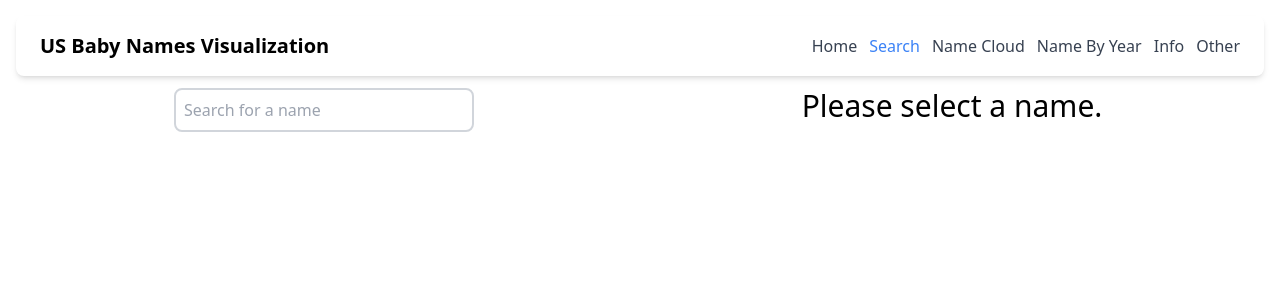
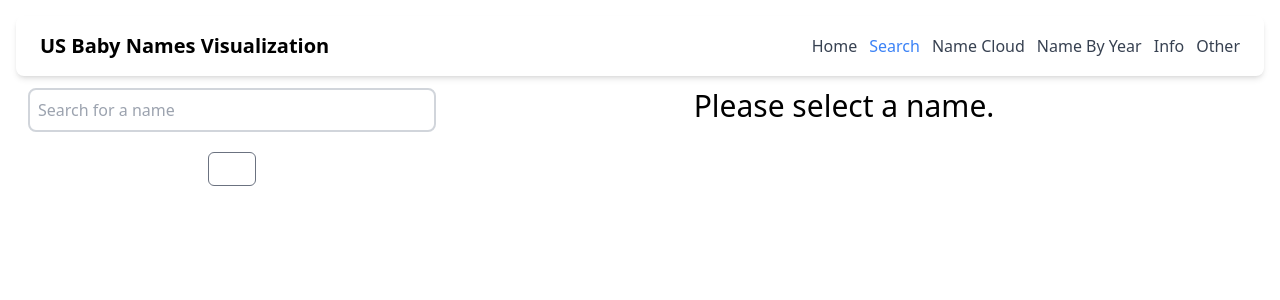
Before and after one commit to lukakuterovac/data-visualization-project, a React (Vite) app in the folder app/: page /search in a window 1280 px wide. Shown: the top 300 px of the page. Built offline with nearby package versions, Linux system fonts and the light colour scheme.

Commit message:
Update NameSearch UI

```diff
--- a/app/src/pages/NameSearch.jsx
+++ b/app/src/pages/NameSearch.jsx
@@ -6,11 +6,10 @@ import * as d3 from "d3";
 const NameSearch = () => {
   const [name, setName] = useState("");
   const [data, setData] = useState({});
-  const [secondData, setSecondData] = useState({});
   const [selectedName, setSelectedName] = useState("");
-  const [secondSelectedName, setSecondSelectedName] = useState("");
   const [searchResults, setSearchResults] = useState([]);
   const [currentPage, setCurrentPage] = useState(1);
+
   const resultsPerPage = 10;
 
   useEffect(() => {
@@ -36,25 +35,8 @@ const NameSearch = () => {
   };
 
   const handleNameClick = (name, data) => {
-    if (name === selectedName) {
-      setSelectedName("");
-      setData({});
-      return;
-    }
-    if (name === secondSelectedName) {
-      setSecondSelectedName("");
-      setSecondData({});
-      return;
-    }
-
-    if (selectedName) {
-      setSecondSelectedName(name);
-      setSecondData(data);
-      return;
-    } else {
     setSelectedName(name);
     setData(data);
-    }
   };
 
   const indexOfLastResult = currentPage * resultsPerPage;
@@ -64,32 +46,53 @@ const NameSearch = () => {
     indexOfLastResult
   );
 
+  const totalPages = Math.ceil(searchResults.length / resultsPerPage);
+
   const paginate = (pageNumber) => setCurrentPage(pageNumber);
 
+  const getPaginationRange = () => {
+    const totalVisiblePages = 5;
+    const halfVisiblePages = Math.floor(totalVisiblePages / 2);
+    let start = Math.max(1, currentPage - halfVisiblePages);
+    let end = Math.min(totalPages, currentPage + halfVisiblePages);
+
+    if (end - start < totalVisiblePages - 1) {
+      start = Math.max(1, end - totalVisiblePages + 1);
+    }
+
+    if (end - start < totalVisiblePages - 1) {
+      end = Math.min(totalPages, start + totalVisiblePages - 1);
+    }
+
+    return Array.from({ length: end - start + 1 }, (_, i) => start + i);
+  };
+
+  const paginationRange = getPaginationRange();
+
   return (
-    <div className="flex my-3">
-      <div className="w-1/2 flex flex-col items-center">
-        <div className="flex items-center">
+    <div className="flex m-3">
+      <div className="w-1/3 flex flex-col items-center">
+        <div className="flex items-center w-full">
           <input
             type="text"
-            className="border-2 border-gray-300 rounded-lg p-2 mr-2 w-[300px]"
+            className="border-2 border-gray-300 rounded-lg p-2 w-full"
             placeholder="Search for a name"
             value={name}
             onChange={(e) => handleUpdate(e.target.value)}
           />
         </div>
-        <div>
+        <div className="w-full">
           {/* Render the current page of search results */}
           {currentResults.map(({ name, data }) => (
-            <div key={name}>
+            <div key={name} className="w-full">
               <div
                 onClick={() => {
                   handleNameClick(name, data);
                 }}
-                className={`cursor-pointer bg-gray-200 p-2 rounded-lg my-2 w-[300px] text-center ${
-                  selectedName === name || secondSelectedName === name
+                className={`cursor-pointer p-2 rounded-lg my-2 w-full text-center ${
+                  selectedName === name
                     ? "bg-green-500 text-white"
-                    : ""
+                    : "bg-gray-200"
                 }`}
               >
                 {name}
@@ -98,34 +101,61 @@ const NameSearch = () => {
           ))}
         </div>
         {/* Pagination controls */}
-        <div className="flex mt-4">
-          {searchResults.length > resultsPerPage && (
+        <div className="flex mt-4 space-x-1 w-full justify-center">
+          {currentPage > 1 && (
+            <>
+              <button onClick={() => paginate(1)} className="px-2 py-1 text-sm">
+                First
+              </button>
               <button
                 onClick={() => paginate(currentPage - 1)}
-              disabled={currentPage === 1}
-              className="mr-2 px-4 py-2 bg-gray-200 rounded-lg"
+                className="px-2 py-1 text-sm"
               >
                 Previous
               </button>
+            </>
           )}
-          {searchResults.length > resultsPerPage && (
+          {paginationRange.map((number) => (
+            <button
+              key={number}
+              onClick={() => paginate(number)}
+              className={`${
+                currentPage === number ? "text-blue-500" : "text-gray-200"
+              } text-sm`}
+            >
+              {number}
+            </button>
+          ))}
+          <input
+            type="text"
+            className="w-12 p-1 m-1 border border-gray-500 rounded-md"
+            onChange={(e) => {
+              const pageNumber = parseInt(e.target.value);
+              if (pageNumber >= 1 && pageNumber <= totalPages) {
+                paginate(pageNumber);
+              }
+            }}
+          />
+          {currentPage < totalPages && (
+            <>
               <button
                 onClick={() => paginate(currentPage + 1)}
-              disabled={indexOfLastResult >= searchResults.length}
-              className="px-4 py-2 bg-gray-200 rounded-lg"
+                className="px-2 py-1 text-sm"
               >
                 Next
               </button>
+              <button
+                onClick={() => paginate(totalPages)}
+                className="px-2 py-1 text-sm"
+              >
+                Last
+              </button>
+            </>
           )}
         </div>
       </div>
-      <div className="w-1/2 flex flex-col items-center">
-        <Info
-          name={selectedName}
-          data={data}
-          secondName={secondSelectedName}
-          secondData={secondData}
-        />
+      <div className="w-2/3 flex flex-col items-center">
+        <Info name={selectedName} data={data} />
       </div>
     </div>
   );
@@ -133,8 +163,18 @@ const NameSearch = () => {
 
 export default NameSearch;
 
-const Info = ({ name, data, secondName, secondData }) => {
-  const [selectedGender, setSelectedGender] = useState("M");
+const Info = ({ name, data }) => {
+  const [selectedGender, setSelectedGender] = useState("");
+
+  useEffect(() => {
+    if (data) {
+      if (data["M"]) {
+        setSelectedGender("M");
+      } else if (data["F"]) {
+        setSelectedGender("F");
+      }
+    }
+  }, [data]);
 
   if (!data || Object.keys(data).length === 0) {
     return <div className="text-3xl">Please select a name.</div>;
@@ -149,8 +189,8 @@ const Info = ({ name, data, secondName, secondData }) => {
       <div className="flex gap-3">
         {maleData && (
           <div
-            className={`cursor-pointer bg-gray-200 p-2 rounded-lg my-2 w-[100px] text-center ${
-              selectedGender === "M" ? "bg-blue-500 text-white" : ""
+            className={`cursor-pointer p-2 rounded-lg my-2 w-[100px] text-center ${
+              selectedGender === "M" ? "bg-blue-500 text-white" : "bg-gray-200"
             }`}
             onClick={() => {
               setSelectedGender("M");
@@ -161,8 +201,8 @@ const Info = ({ name, data, secondName, secondData }) => {
         )}
         {femaleData && (
           <div
-            className={`cursor-pointer bg-gray-200 p-2 rounded-lg my-2 w-[100px] text-center ${
-              selectedGender === "F" ? "bg-pink-300 text-white" : ""
+            className={`cursor-pointer p-2 rounded-lg my-2 w-[100px] text-center ${
+              selectedGender === "F" ? "bg-pink-300 text-white" : "bg-gray-200"
             }`}
             onClick={() => {
               setSelectedGender("F");
@@ -231,7 +271,7 @@ const NameGraph = ({ name, gender }) => {
 
     const g = svg
       .append("g")
-      .attr("transform", `translate(${margin.left + 15},${margin.top})`);
+      .attr("transform", `translate(${margin.left + 30},${margin.top})`);
 
     g.selectAll(".bar")
       .data(dataByGender)
@@ -245,17 +285,24 @@ const NameGraph = ({ name, gender }) => {
       .attr("y", height)
       .attr("width", barWidth)
       .attr("height", 0)
-      .attr("fill", gender === "M" ? "steelblue" : "pink")
+      .attr("fill", gender === "M" ? "#3b82f6" : "#f9a8d4")
       .transition()
       .duration(750)
       .delay((d, i) => i * 50)
       .attr("y", (d) => yScale(d.Count))
       .attr("height", (d) => height - yScale(d.Count));
 
+    // Determine n based on the number of years
+    const n = Math.ceil(years.length / 10);
+
     g.append("g")
       .attr("class", "x-axis")
       .attr("transform", `translate(0,${height})`)
-      .call(d3.axisBottom(xScale))
+      .call(
+        d3
+          .axisBottom(xScale)
+          .tickValues(xScale.domain().filter((d, i) => !(i % n)))
+      )
       .selectAll("text")
       .attr("dy", "1em")
       .attr("transform", "rotate(-45)")
```
Lines whose indentation alone changed are shown as unchanged.
